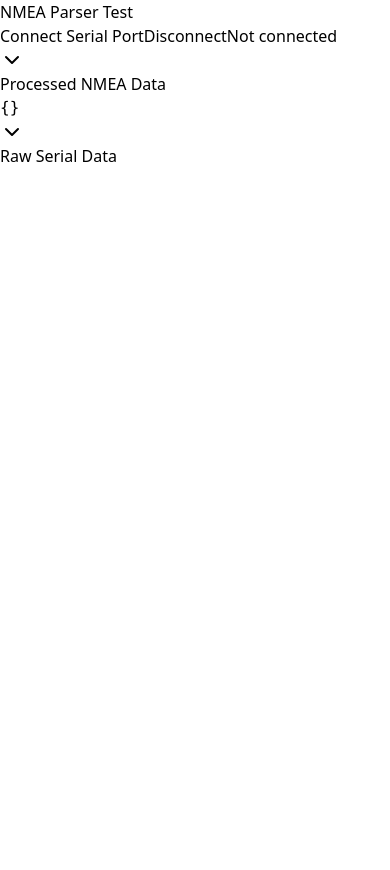
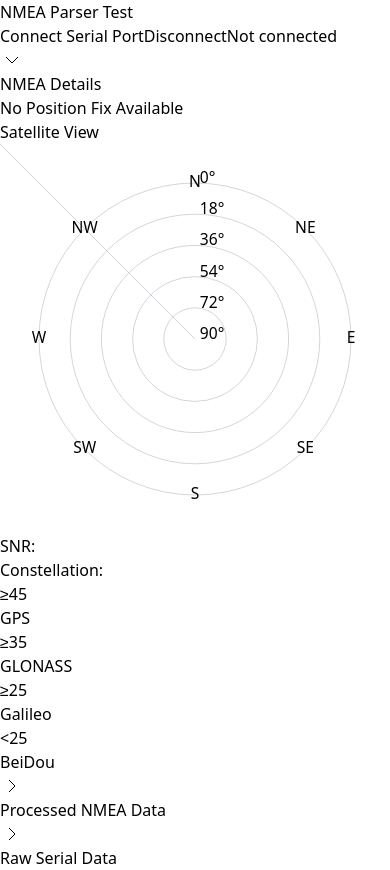
Before and after one commit to jbroll/nmea-widget, a Preact app: page / in a window 390 px wide. Before the commit the page ends 844 px from the top, so only its background shows below. Built offline with nearby package versions, Linux system fonts and the light colour scheme.

Commit message:
Working better

```diff
--- a/package.json
+++ b/package.json
@@ -12,7 +12,7 @@
     "class-variance-authority": "^0.7.0",
     "clsx": "^2.1.0",
     "lucide-react": "^0.263.1",
-    "nmea-simple": "^3.2.0",
+    "nmea-simple": "file:/home/john/src/nmea-simple",
     "preact": "^10.19.3",
     "tailwind-merge": "^2.2.0",
     "tailwindcss-animate": "^1.0.7"
--- a/src/NMEAAccumulator.ts
+++ b/src/NMEAAccumulator.ts
@@ -14,8 +14,14 @@ interface SatelliteUseInfo {
   lastSeen: number;
 }
 
+interface GSVSequence {
+  expectedMessage: number;
+  messageCount: number;
+  messages: Map<number, GSVPacket>;
+}
+
 export class NMEAAccumulator {
-  private gsvMessages: GSVPacket[] = [];
+  private sequences = new Map<string, GSVSequence>();  // talkerId -> sequence
   private position: GGAPacket | null = null;
   private errorStats: GSTPacket | null = null;
   private visibleSatellites = new Map<number, Satellite>();
@@ -55,50 +61,66 @@ export class NMEAAccumulator {
 
   private handleGSV(gsv: GSVPacket) {
     try {
-      // Update or add the message in the collection
-      const existingIndex = this.gsvMessages.findIndex(
-        msg => msg.messageNumber === gsv.messageNumber && msg.talkerId === gsv.talkerId
-      );
+      const talkerId = gsv.talkerId;
+      const messageNumber = gsv.messageNumber;
 
-      if (existingIndex !== -1) {
-        this.gsvMessages[existingIndex] = gsv;
-      } else {
-        this.gsvMessages.push(gsv);
+      // Get or create sequence for this talker
+      let sequence = this.sequences.get(talkerId);
+
+      // If this is message #1, start a new sequence
+      if (messageNumber === 1) {
+        sequence = {
+          expectedMessage: 1,
+          messageCount: gsv.numberOfMessages,
+          messages: new Map()
+        };
+        this.sequences.set(talkerId, sequence);
+
+      } else if (!sequence || messageNumber !== sequence.expectedMessage) {
+        // Reject out-of-order message
+        return;
       }
 
-      // Check if we have all messages for this constellation
-      const constellationMessages = this.gsvMessages.filter(msg => msg.talkerId === gsv.talkerId);
-      const isComplete = constellationMessages.length === gsv.numberOfMessages;
-      const messageNumbers = new Set(constellationMessages.map(msg => msg.messageNumber));
-      const hasAllMessageNumbers = messageNumbers.size === gsv.numberOfMessages;
+      // Add message to sequence and increment expected message number
+      sequence.messages.set(messageNumber, gsv);
+      sequence.expectedMessage++;
 
-      if (isComplete && hasAllMessageNumbers) {
+      // Check if sequence is complete
+      if (sequence.messages.size === sequence.messageCount) {
+        this.processCompleteSequence(talkerId, sequence);
+        this.sequences.delete(talkerId);
+      }
+    } catch (error) {
+      console.error('Error handling GSV:', error);
+    }
+  }
+
+  private processCompleteSequence(talkerId: string, sequence: GSVSequence) {
     // Clear existing satellites for this constellation
     this.visibleSatellites.forEach((sat, id) => {
-          if (sat.constellation === gsv.talkerId) {
+      if (sat.constellation === talkerId) {
         this.visibleSatellites.delete(id);
       }
     });
 
-        // Process all satellites from the complete set
-        constellationMessages.forEach(msg => {
-          if (msg.satellites) {
+    // Process all satellites from the complete sequence
+    for (let i = 1; i <= sequence.messageCount; i++) {
+      const msg = sequence.messages.get(i);
+      if (msg?.satellites) {
         msg.satellites.forEach(sat => {
-              if (sat && sat.prnNumber && sat.prnNumber > 0) {
+          if (sat && sat.prnNumber && sat.prnNumber > 0 // &&
+            // !Number.isNaN(sat.elevationDegrees) &&
+            // !Number.isNaN(sat.azimuthTrue)
+            ) {
             this.visibleSatellites.set(sat.prnNumber, {
               ...sat,
-                  constellation: msg.talkerId
+              constellation: talkerId
             });
           }
         });
+      } else {
+          console.log("Missing Packet in Sequence");
       }
-        });
-
-        // Remove processed messages
-        this.gsvMessages = this.gsvMessages.filter(msg => msg.talkerId !== gsv.talkerId);
-      }
-    } catch (error) {
-      console.error('Error handling GSV:', error);
     }
   }
 
--- /dev/null
+++ b/src/NMEADetailView.tsx
@@ -0,0 +1,268 @@
+import { h, Fragment } from 'preact';
+import { useState } from 'preact/hooks';
+
+// Types
+interface Satellite {
+  prnNumber: number;
+  elevationDegrees: number;
+  azimuthTrue: number;
+  SNRdB: number;
+  constellation: string;
+}
+
+interface ProcessedData {
+  position: {
+    latitude: number;
+    longitude: number;
+    altitudeMeters: number;
+    quality: number;
+    satellites: number;
+  } | null;
+  errorStats: {
+    latitudeError: number;
+    longitudeError: number;
+    altitudeError: number;
+  } | null;
+  satellites: {
+    visible: Satellite[];
+    inUse: number[];
+  };
+}
+
+// Utility functions
+const getSNRColor = (snr: number | null) => {
+  if (!snr) return '#9CA3AF'; // gray-400
+  if (snr >= 45) return '#22C55E'; // green-500
+  if (snr >= 35) return '#06B6D4'; // cyan-500
+  if (snr >= 25) return '#3B82F6'; // blue-500
+  return '#EC4899'; // pink-500
+};
+
+const getConstellationColor = (constellation: string) => {
+  switch (constellation) {
+    case 'GP': return '#EAB308'; // yellow-500
+    case 'GL': return '#EF4444'; // red-500
+    case 'GB': return '#3B82F6'; // blue-500
+    case 'BD': return '#A855F7'; // purple-500
+    default: return '#6B7280'; // gray-500
+  }
+};
+
+const VitalInfo = ({ data }: { data: ProcessedData }) => {
+  if (!data.position) {
+    return (
+      <div variant="destructive">
+        <div>No Position Fix Available</div>
+      </div>
+    );
+  }
+
+  const accuracy = data.errorStats ?
+    Math.sqrt(Math.pow(data.errorStats.latitudeError, 2) + Math.pow(data.errorStats.longitudeError, 2)) :
+    null;
+
+  return (
+    <div class="p-4 bg-white rounded-lg shadow">
+      <h3 class="text-lg font-semibold mb-4">Position Information</h3>
+      <div class="space-y-2 font-mono">
+        <div>
+          <div class="text-sm text-gray-500">Latitude</div>
+          <div>{data.position.latitude.toFixed(6)}°</div>
+        </div>
+        <div>
+          <div class="text-sm text-gray-500">Longitude</div>
+          <div>{data.position.longitude.toFixed(6)}°</div>
+        </div>
+        <div>
+          <div class="text-sm text-gray-500">Altitude</div>
+          <div>{data.position.altitudeMeters.toFixed(1)} m</div>
+        </div>
+        {accuracy && (
+          <div>
+            <div class="text-sm text-gray-500">Position RMS</div>
+            <div>{accuracy.toFixed(2)} m</div>
+          </div>
+        )}
+        <div>
+          <div class="text-sm text-gray-500">Fix Quality</div>
+          <div>{data.position.quality}</div>
+        </div>
+        <div>
+          <div class="text-sm text-gray-500">Satellites Used</div>
+          <div>{data.position.satellites}</div>
+        </div>
+      </div>
+    </div>
+  );
+};
+
+const SatellitePolarPlot = ({ data }: { data: ProcessedData }) => {
+  const [hoveredSat, setHoveredSat] = useState<Satellite | null>(null);
+  const viewBoxSize = 400;
+  const center = viewBoxSize / 2;
+  const radius = center - 40;
+
+  const elevationRings = [0, 18, 36, 54, 72, 90];
+  const azimuthLines = [0, 45, 90, 135, 180, 225, 270, 315];
+  const directions = ['N', 'NE', 'E', 'SE', 'S', 'SW', 'W', 'NW'];
+
+  const polarToCartesian = (elevation: number, azimuth: number) => {
+    if (Number.isNaN(elevation) || Number.isNaN(azimuth)) {
+      console.log('NaN coordinates in polar');
+    }
+    const r = radius * (1 - elevation / 90);
+    const theta = (azimuth - 90) * Math.PI / 180;
+    return {
+      x: center + r * Math.cos(theta),
+      y: center + r * Math.sin(theta)
+    };
+  };
+
+  return (
+    <div class="relative bg-white rounded-lg shadow p-4">
+      <h3 class="text-lg font-semibold mb-4">Satellite View</h3>
+      <svg
+        viewBox={`0 0 ${viewBoxSize} ${viewBoxSize}`}
+        class="w-full h-full"
+      >
+        {/* Elevation rings */}
+        {elevationRings.map((elevation) => (
+          <circle
+            key={elevation}
+            cx={center}
+            cy={center}
+            r={radius * (1 - elevation / 90)}
+            fill="none"
+            stroke="rgb(209 213 219)"
+            stroke-width="1"
+          />
+        ))}
+
+        {/* Azimuth lines */}
+        {azimuthLines.map((azimuth, i) => (
+          <Fragment key={azimuth}>
+            <line
+              x1={center}
+              y1={center}
+              {...polarToCartesian(0, azimuth)}
+              stroke="rgb(209 213 219)"
+              stroke-width="1"
+            />
+            <text
+              {...polarToCartesian(0, azimuth)}
+              text-anchor="middle"
+              dominant-baseline="middle"
+              class="text-sm fill-gray-500"
+            >
+              {directions[i]}
+            </text>
+          </Fragment>
+        ))}
+
+        {/* Satellites */}
+        {data?.satellites?.visible == undefined ? null : data.satellites.visible.map((sat) => {
+          const pos = polarToCartesian(sat.elevationDegrees, sat.azimuthTrue);
+          const isInUse = data.satellites.inUse.includes(sat.prnNumber);
+
+          return (
+            <g
+              key={sat.prnNumber}
+              onMouseEnter={() => setHoveredSat(sat)}
+              onMouseLeave={() => setHoveredSat(null)}
+              class="cursor-pointer"
+            >
+              <circle
+                cx={pos.x}
+                cy={pos.y}
+                r="8"
+                fill={isInUse ? getSNRColor(sat.SNRdB) : '#9CA3AF'}
+                stroke="white"
+                stroke-width="2"
+              />
+              <circle
+                cx={pos.x}
+                cy={pos.y}
+                r="4"
+                fill={getConstellationColor(sat.constellation)}
+              />
+            </g>
+          );
+        })}
+
+        {/* Ring labels */}
+        {elevationRings.map((elevation) => (
+          <text
+            key={`label-${elevation}`}
+            x={center + 5}
+            y={center - radius * (1 - elevation / 90)}
+            class="text-xs fill-gray-400"
+          >
+            {elevation}°
+          </text>
+        ))}
+      </svg>
+
+      {/* Legend */}
+      <div class="absolute bottom-4 right-4 bg-white bg-opacity-90 p-2 rounded shadow-sm text-sm">
+        <div class="grid grid-cols-2 gap-2">
+          <div>SNR:</div>
+          <div>Constellation:</div>
+          <div class="flex items-center">
+            <span style="background-color: #22C55E" class="w-3 h-3 rounded-full mr-1" /> ≥45
+          </div>
+          <div class="flex items-center">
+            <span style="background-color: #EAB308" class="w-3 h-3 rounded-full mr-1" /> GPS
+          </div>
+          <div class="flex items-center">
+            <span style="background-color: #06B6D4" class="w-3 h-3 rounded-full mr-1" /> ≥35
+          </div>
+          <div class="flex items-center">
+            <span style="background-color: #EF4444" class="w-3 h-3 rounded-full mr-1" /> GLONASS
+          </div>
+          <div class="flex items-center">
+            <span style="background-color: #3B82F6" class="w-3 h-3 rounded-full mr-1" /> ≥25
+          </div>
+          <div class="flex items-center">
+            <span style="background-color: #3B82F6" class="w-3 h-3 rounded-full mr-1" /> Galileo
+          </div>
+          <div class="flex items-center">
+            <span style="background-color: #EC4899" class="w-3 h-3 rounded-full mr-1" /> &lt;25
+          </div>
+          <div class="flex items-center">
+            <span style="background-color: #A855F7" class="w-3 h-3 rounded-full mr-1" /> BeiDou
+          </div>
+        </div>
+      </div>
+
+      {/* Hover tooltip */}
+      {hoveredSat && (
+        <div class="absolute top-4 left-4 bg-white p-2 rounded shadow-sm">
+          <div class="text-sm">
+            <div>PRN: {hoveredSat.prnNumber}</div>
+            <div>Constellation: {hoveredSat.constellation}</div>
+            <div>Elevation: {hoveredSat.elevationDegrees.toFixed(1)}°</div>
+            <div>Azimuth: {hoveredSat.azimuthTrue.toFixed(1)}°</div>
+            <div>SNR: {hoveredSat.SNRdB?.toFixed(1) || 'N/A'} dB</div>
+          </div>
+        </div>
+      )}
+    </div>
+  );
+};
+
+const NMEADetailView = ({ processedData }: { processedData: ProcessedData }) => {
+  return (
+    <div class="w-full">
+      <div class="lg:grid lg:grid-cols-3 lg:gap-4 space-y-4 lg:space-y-0">
+        <div class="lg:col-span-1">
+          <VitalInfo data={processedData} />
+        </div>
+        <div class="lg:col-span-2">
+          <SatellitePolarPlot data={processedData} />
+        </div>
+      </div>
+    </div>
+  );
+};
+
+export default NMEADetailView;
--- a/src/NMEADisplay.tsx
+++ b/src/NMEADisplay.tsx
@@ -1,7 +1,8 @@
 import { h } from 'preact';
 import { useState } from 'preact/hooks';
+import NMEADetailView from './NMEADetailView';
 
-// Create simple icon components using SVG directly
+// Icon components
 const ChevronDown = () => (
   <svg
     xmlns="http://www.w3.org/2000/svg"
@@ -10,9 +11,9 @@ const ChevronDown = () => (
     viewBox="0 0 24 24"
     fill="none"
     stroke="currentColor"
-    stroke-width="2"
-    stroke-linecap="round"
-    stroke-linejoin="round"
+    strokeWidth="2"
+    strokeLinecap="round"
+    strokeLinejoin="round"
   >
     <path d="m6 9 6 6 6-6"/>
   </svg>
@@ -26,9 +27,9 @@ const ChevronRight = () => (
     viewBox="0 0 24 24"
     fill="none"
     stroke="currentColor"
-    stroke-width="2"
-    stroke-linecap="round"
-    stroke-linejoin="round"
+    strokeWidth="2"
+    strokeLinecap="round"
+    strokeLinejoin="round"
   >
     <path d="m9 18 6-6-6-6"/>
   </svg>
@@ -41,8 +42,9 @@ const NMEADisplay = ({
   onDisconnect,
   isConnected
 }) => {
-  const [isRawDataOpen, setIsRawDataOpen] = useState(true);
-  const [isProcessedDataOpen, setIsProcessedDataOpen] = useState(true);
+  const [isRawDataOpen, setIsRawDataOpen] = useState(false);
+  const [isProcessedDataOpen, setIsProcessedDataOpen] = useState(false);
+  const [isDetailViewOpen, setIsDetailViewOpen] = useState(true);
 
   return (
     <div className="max-w-4xl mx-auto p-4 space-y-4">
@@ -68,6 +70,23 @@ const NMEADisplay = ({
             {isConnected ? 'Connected' : 'Not connected'}
           </span>
         </div>
+      </div>
+
+      <div className="border rounded-lg shadow-sm">
+        <button
+          onClick={() => setIsDetailViewOpen(!isDetailViewOpen)}
+          className="w-full p-4 text-left font-semibold flex items-center hover:bg-gray-50"
+        >
+          <span className="mr-2">
+            {isDetailViewOpen ? <ChevronDown /> : <ChevronRight />}
+          </span>
+          NMEA Details
+        </button>
+        {isDetailViewOpen && (
+          <div className="p-4 border-t">
+            <NMEADetailView processedData={processedData} />
+          </div>
+        )}
       </div>
 
       <div className="border rounded-lg shadow-sm">
```
Also changed, not shown: 1 other file (tests, documents, lock files or other folders). Lines whose indentation alone changed are shown as unchanged.
